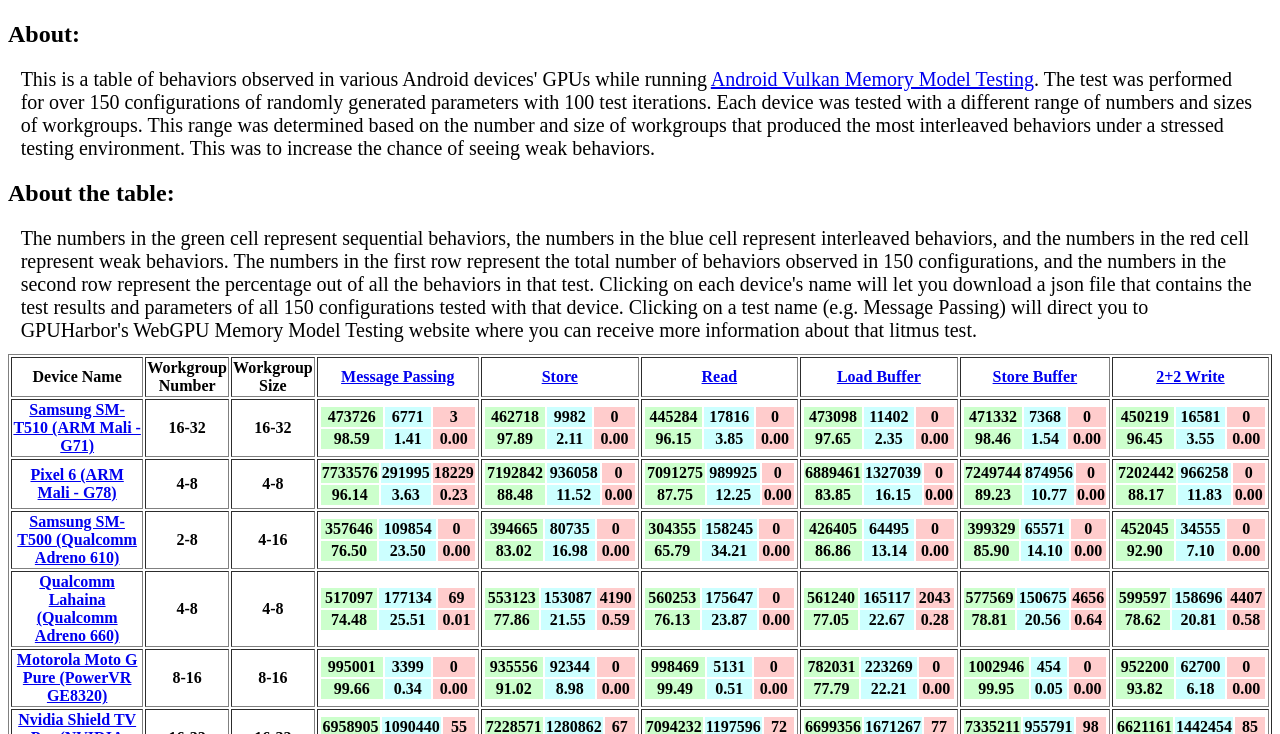
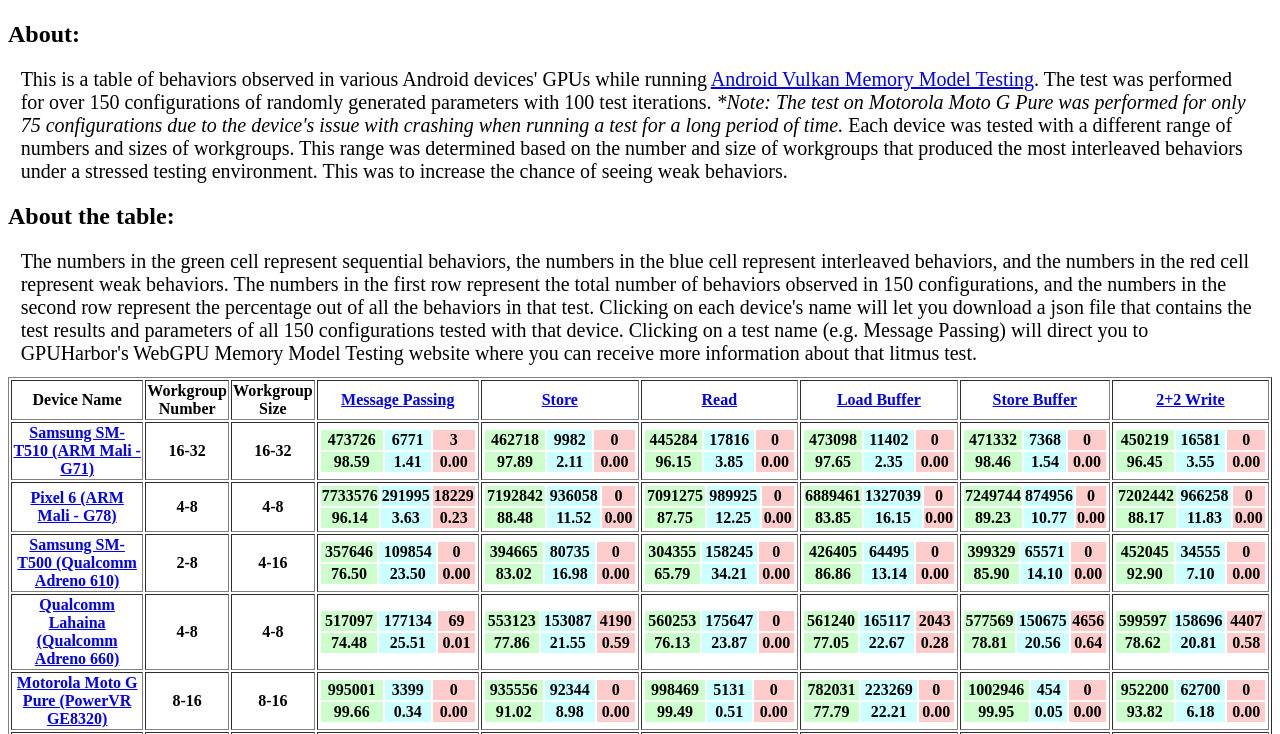
Before and after one commit to MangoShip/Android-Vulkan-Result-Gallery, a plain HTML site: page index.html in a window 1280 px wide. Shown: the part 66-800 px from the top of the page. Drawn offline with Linux system fonts and the light colour scheme.

Commit message:
Added a note with imagination device

```diff
--- a/index.html
+++ b/index.html
@@ -10,7 +10,8 @@
     <h2>About:</h2>
     <p class="description">
         This is a table of behaviors observed in various Android devices' GPUs while running <a href="https://github.com/MangoShip/Android-Vulkan-Memory-Model-Testing">Android Vulkan Memory Model Testing</a>.
-        The test was performed for over 150 configurations of randomly generated parameters with 100 test iterations.
+        The test was performed for over 150 configurations of randomly generated parameters with 100 test iterations. <em>*Note: The test on Motorola Moto G Pure
+        was performed for only 75 configurations due to the device's issue with crashing when running a test for a long period of time.</em>
         Each device was tested with a different range of numbers and sizes of workgroups. This range was determined based on the number and size of workgroups
         that produced the most interleaved behaviors under a stressed testing environment. This was to increase the chance of seeing weak behaviors.
     </p>
```
